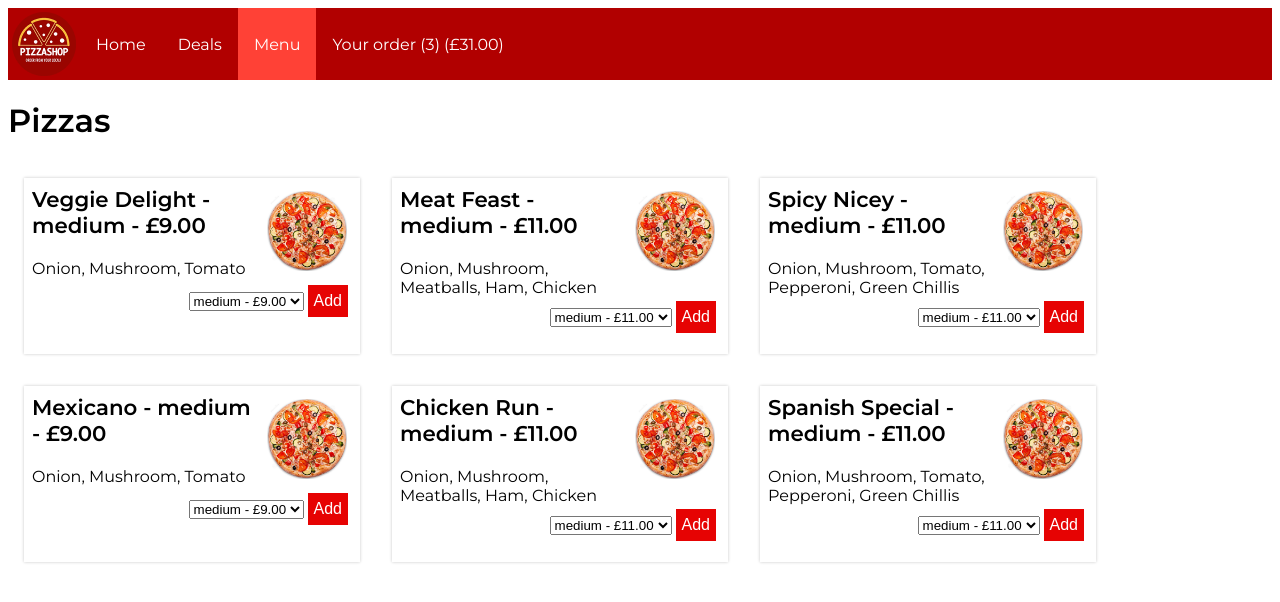
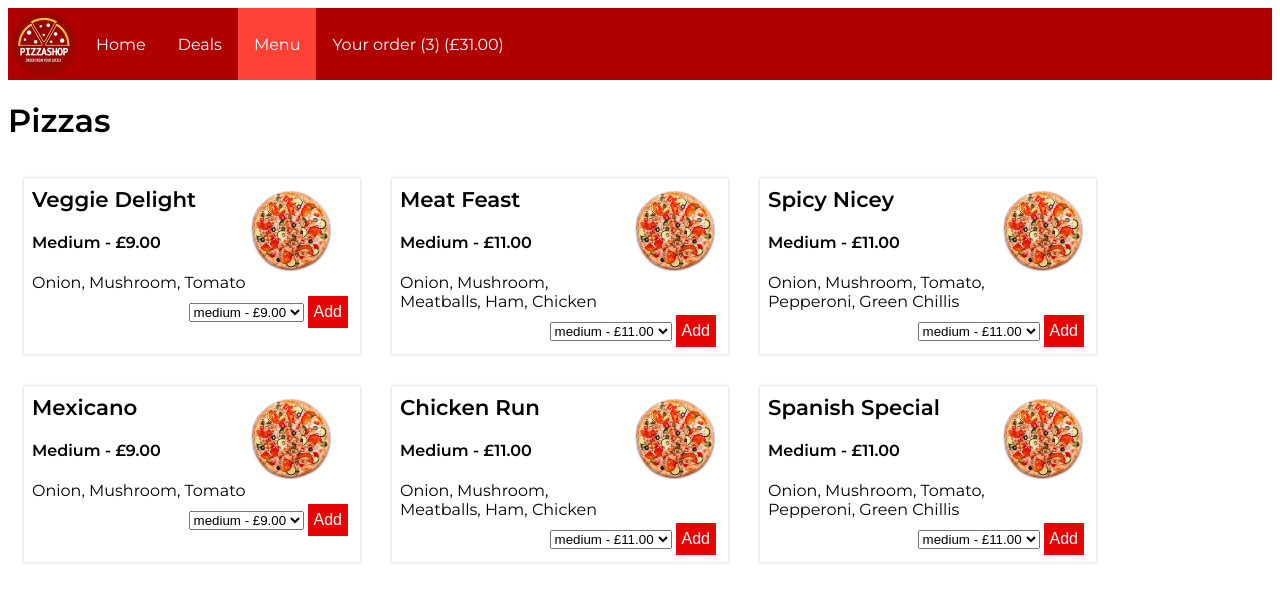
Before and after one commit to samthidny/pizza-shop, an Angular app: page /menu in a window 1280 px wide. Shown: the top 602 px of the page. Built offline with nearby package versions, Linux system fonts and the light colour scheme.

Commit message:
add size pipe

```diff
--- a/src/app/app.module.ts
+++ b/src/app/app.module.ts
@@ -13,6 +13,7 @@ import { CartItemComponent } from './cart-item.component';
 import { CustomiseComponent } from './customise.component';
 import { ToppingListComponent } from './topping-list.component';
 import { PizzaOptionComponent } from './pizza-option.component';
+import { SizePipe } from './size.pipe';
 
 @NgModule({
   declarations: [
@@ -27,7 +28,8 @@ import { PizzaOptionComponent } from './pizza-option.component';
     CartItemComponent,
     CustomiseComponent,
     ToppingListComponent,
-    PizzaOptionComponent
+    PizzaOptionComponent,
+    SizePipe
   ],
   imports: [
     BrowserModule,
--- a/src/app/menu.service.ts
+++ b/src/app/menu.service.ts
@@ -3,8 +3,6 @@ import { Pizza } from './pizza';
 import { Topping } from './topping';
 import { ToppingsService } from './toppings.service';
 import { PizzaSize } from './pizza-size';
-import { CartService } from './cart.service';
-import { PizzaSizeComponent } from './pizza-size.component';
 import { PizzaOption } from './pizza-option';
 
 @Injectable({
--- a/src/app/pizza-item.component.html
+++ b/src/app/pizza-item.component.html
@@ -1,6 +1,7 @@
 <div class="item-main">
   <div class="item-description">
-    <h3>{{pizza.name}} - {{pizza.size.name}} - {{pizza.price | currency:'GBP':'symbol'}}</h3>
+    <h3>{{pizza.name}}</h3>
+     <h4>{{pizza.size.name | size}} - {{pizza.price | currency:'GBP':'symbol'}}</h4>
     <app-topping-list [toppings]=pizza.toppings></app-topping-list>
   </div>
   <div class="item-image">
--- /dev/null
+++ b/src/app/size.pipe.ts
@@ -0,0 +1,15 @@
+import { Pipe, PipeTransform } from '@angular/core';
+
+@Pipe({
+  name: 'size'
+})
+export class SizePipe implements PipeTransform {
+
+  transform(value: string, ...args: unknown[]): unknown {
+    const chars: Array = value.split('');
+    chars[0] = chars[0].toUpperCase();
+    const rtn = chars.join('');
+    return rtn;
+  }
+
+}
```
Also changed, not shown: 1 other file (tests, documents, lock files or other folders).
